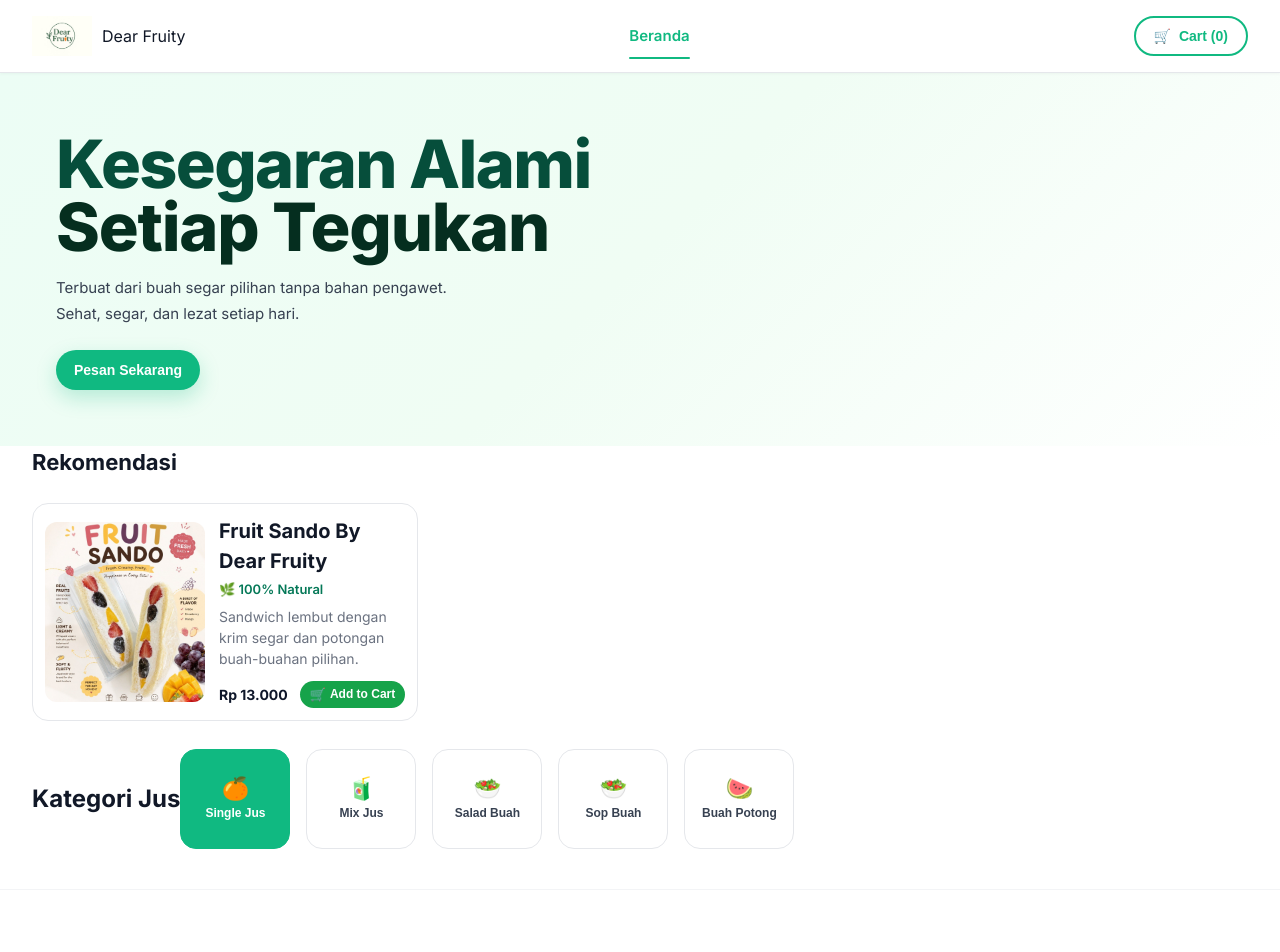
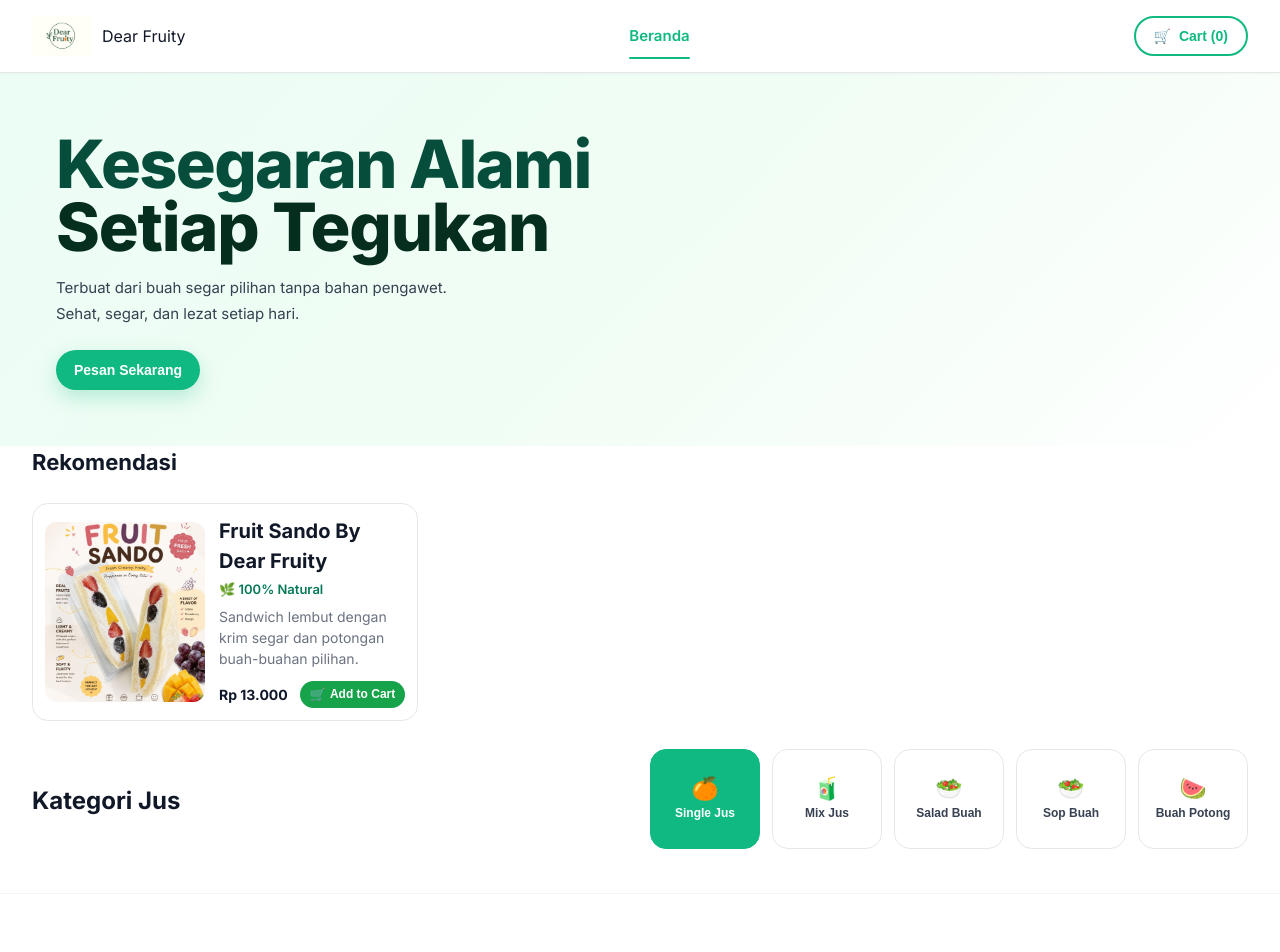
Before and after one commit to simanjuntakalbert57/dearfruity, a React (Vite) app: page / in a window 1280 px wide. Shown: the top 952 px of the page. Built offline with nearby package versions, Linux system fonts and the light colour scheme.

Commit message:
fix: adjust categories layout for Sop Buah and Buah Potong

```diff
--- a/src/App.css
+++ b/src/App.css
@@ -230,6 +230,8 @@ body {
   margin: 0 auto;
   display: flex;
   align-items: center;
+  justify-content: space-between;
+  gap: 24px;
   margin-bottom: 16px;
 }
 
@@ -237,6 +239,7 @@ body {
   display: flex;
   align-items: center;
   gap: 18px;
+  flex-shrink: 0;
 }
 
 .categories-title {
@@ -259,8 +262,9 @@ body {
 
 .categories-list {
   display: flex;
-  gap: 16px;
-  flex-wrap: wrap;
+  gap: 12px;
+  overflow-x: auto;
+  padding-bottom: 4px;
 }
 
 .category-card {
@@ -280,6 +284,7 @@ body {
   padding: 10px 12px;
   transition: all 0.2s;
   cursor: pointer;
+  white-space: nowrap;
 }
 
 .category-card.active {
```
